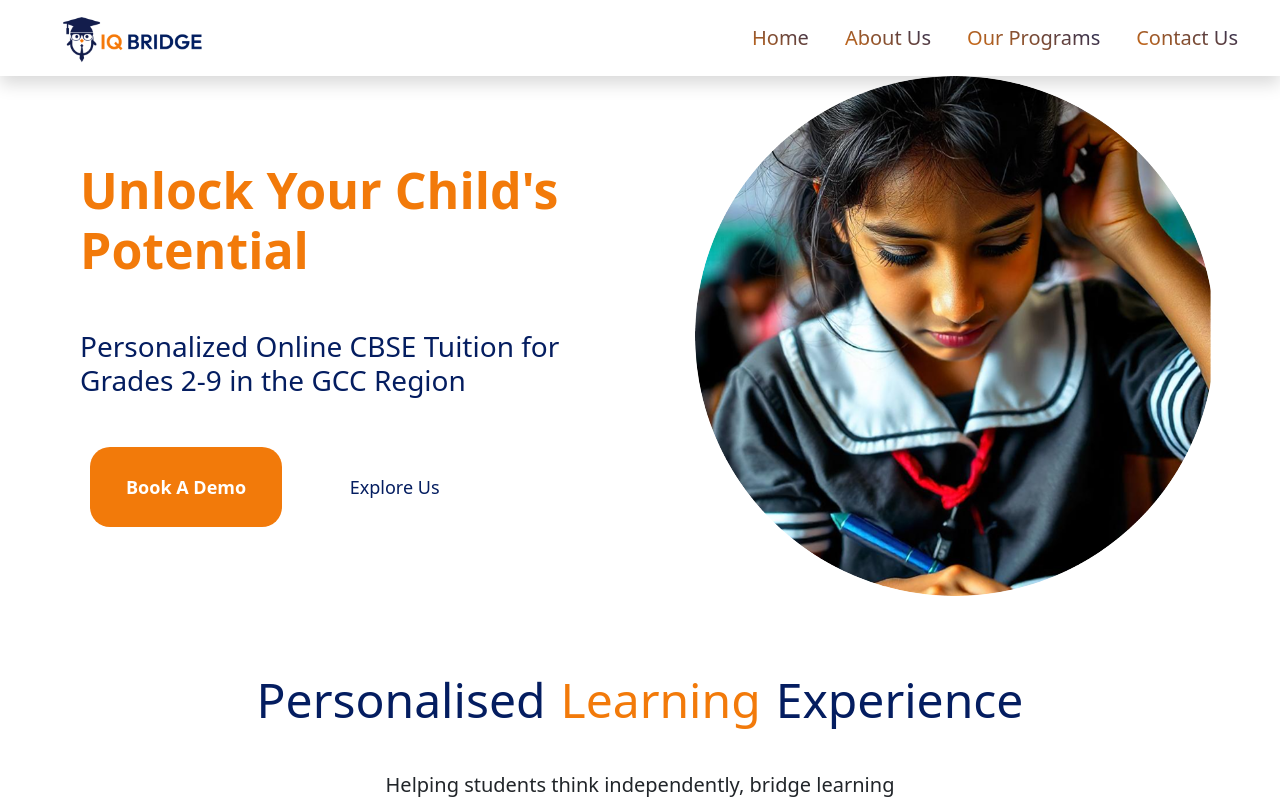
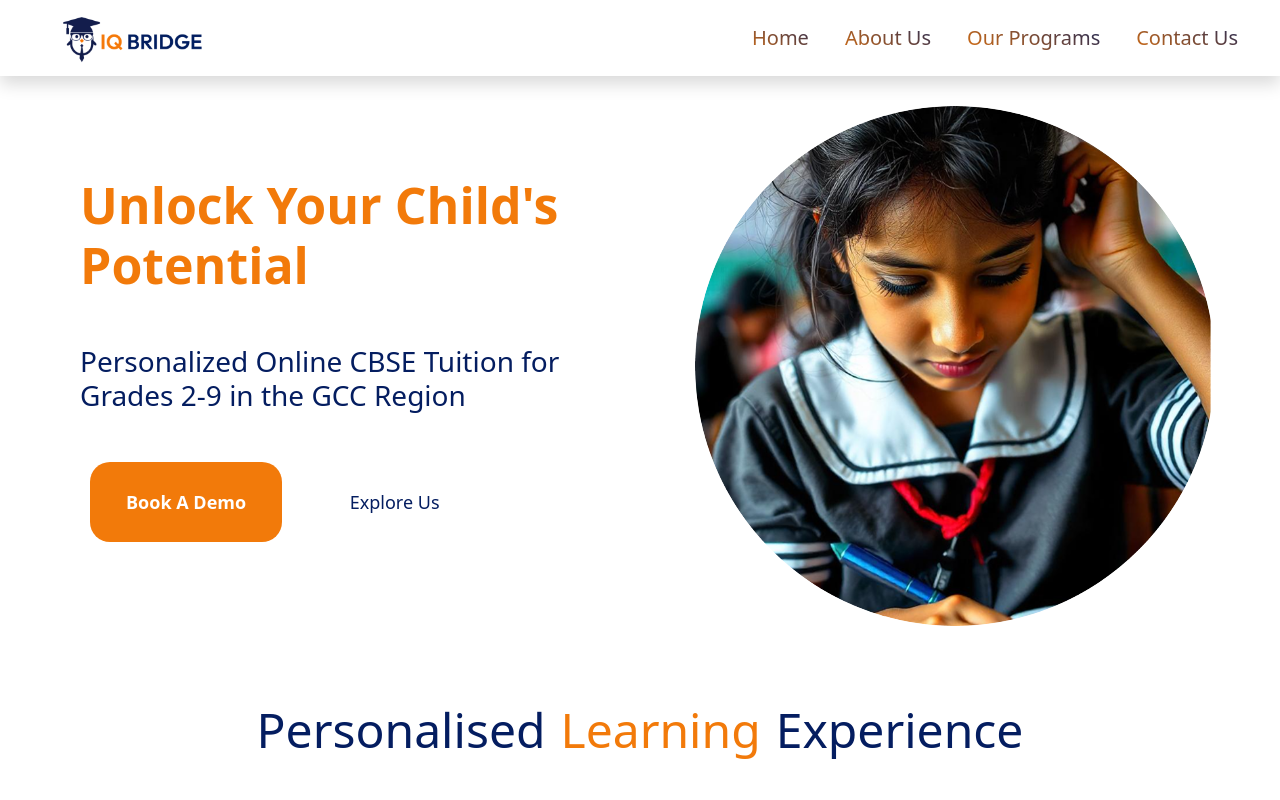
Before and after one commit to dilip2k04/hostinger, a React (Vite) app: page / in a window 1280 px wide. Shown: the top 800 px of the page. Built offline with nearby package versions, Linux system fonts and the light colour scheme; no server answers.

Commit message:
home and tab

```diff
--- a/src/pages/AboutUs/components/Tab/Tab.css
+++ b/src/pages/AboutUs/components/Tab/Tab.css
@@ -39,7 +39,7 @@
     max-height: calc(1.4em * 2);
     word-break: break-word;
     padding: 5px;
-    font-size: 24px !important;
+    font-size: 30px !important;
   }
 
 
--- a/src/pages/Hero/Hero.jsx
+++ b/src/pages/Hero/Hero.jsx
@@ -47,7 +47,7 @@ export default function Hero() {
               indicators={false}
               interval={2000}
               className="carousel slide carousel-fade"
-              style={{ borderRadius: "50%", transition: "2s ease" }}
+              style={{ borderRadius: "50%", transition: "2s ease",marginTop:"30px" }}
             >
               {hero_page.images.map((image, idx) => (
                   <Carousel.Item className="d-flex justify-content-center align-items-center" key={idx}>
```
